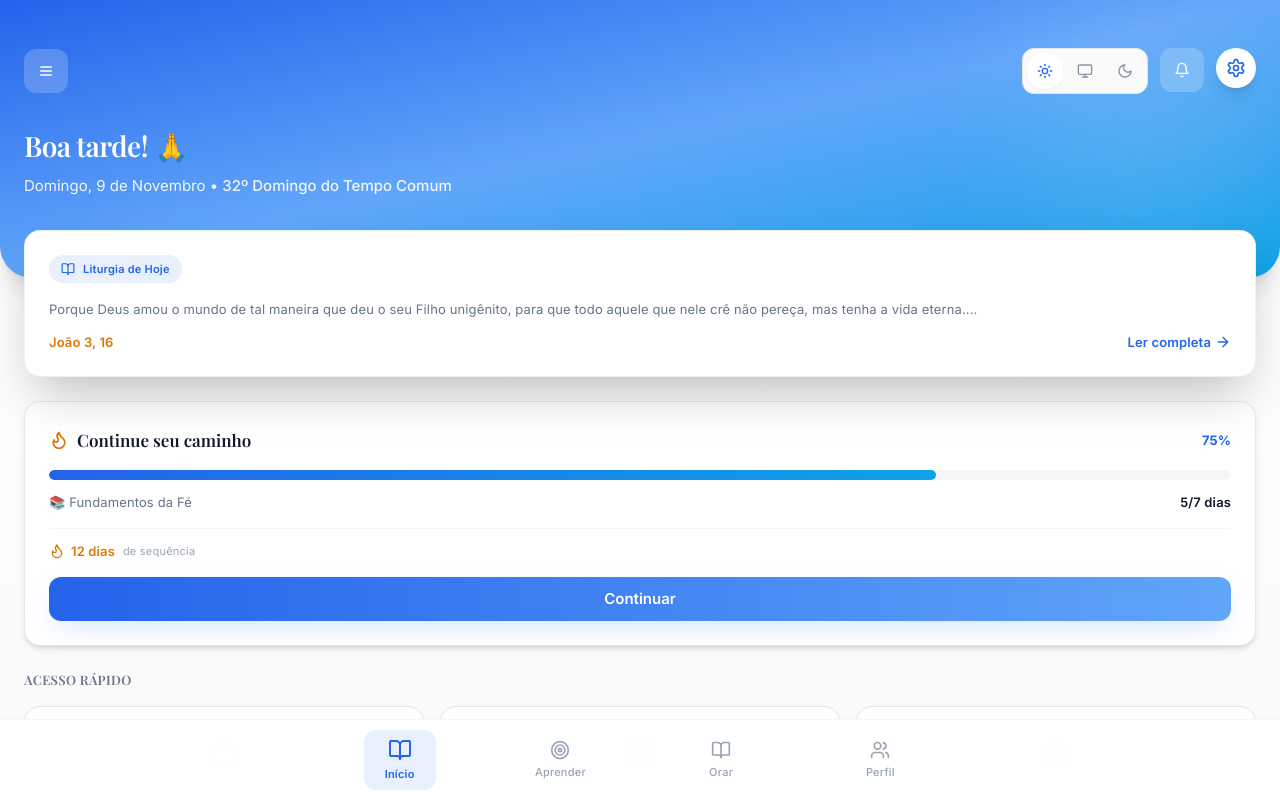
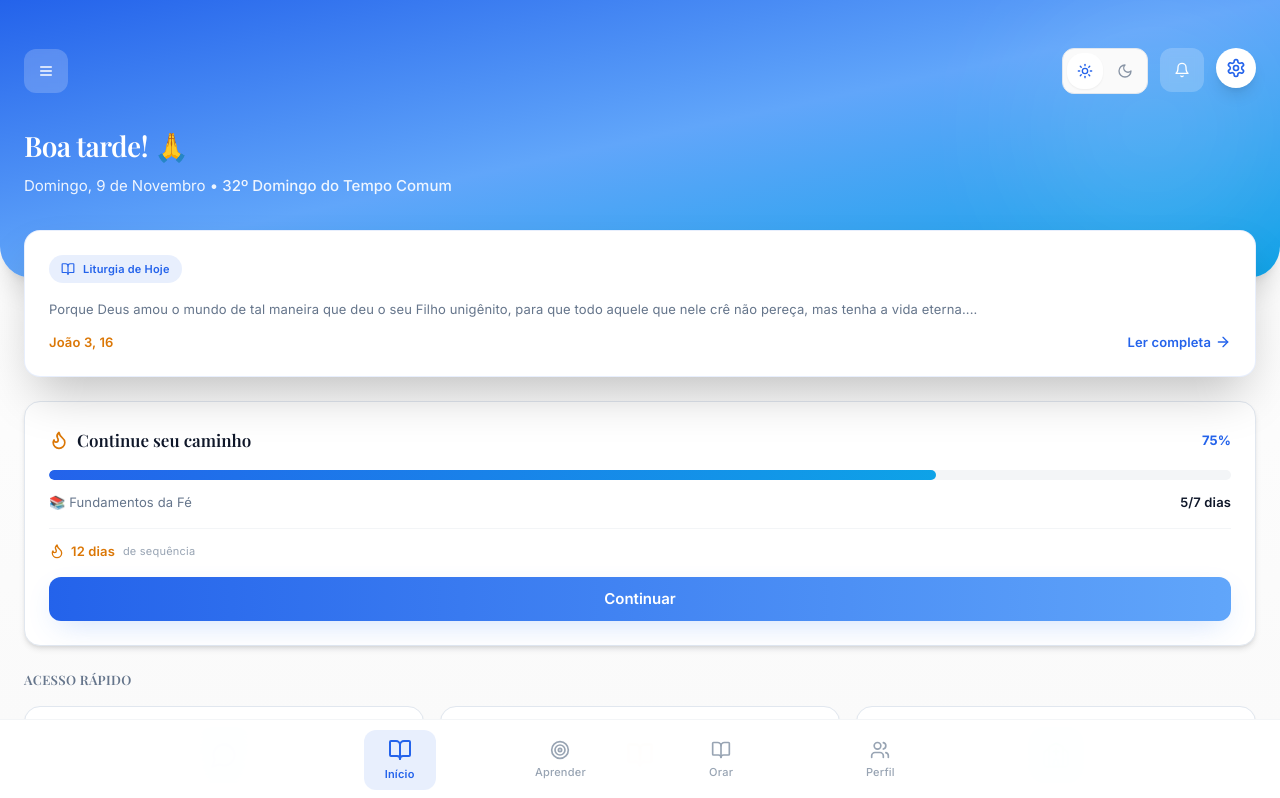
Before and after one commit to lucas-ai-max/fides-saas, a React (Vite) app: page /home in a window 1280 px wide. Shown: the top 798 px of the page. Built offline with nearby package versions, Linux system fonts and the light colour scheme; no server answers; the HTML template or start-up script is replaced by a standard one.

Commit message:
Remove system theme button
Remove the system theme button from ThemeToggle.tsx, leaving only light and dark buttons, and clean up unused Monitor import.

```diff
--- a/src/components/ThemeToggle.tsx
+++ b/src/components/ThemeToggle.tsx
@@ -1,4 +1,4 @@
-import { Sun, Moon, Monitor } from 'lucide-react';
+import { Sun, Moon } from 'lucide-react';
 import { useTheme } from '@/contexts/ThemeContext';
 
 export function ThemeToggle() {
@@ -15,19 +15,7 @@ export function ThemeToggle() {
         }`}
         aria-label="Modo claro"
       >
-        <Sun className="w-4 h-4" />
-      </button>
-
-      <button
-        onClick={() => setTheme('system')}
-        className={`flex items-center justify-center w-9 h-9 rounded-lg transition-all ${
-          theme === 'system'
-            ? 'bg-background-elevated text-primary shadow-sm'
-            : 'text-text-tertiary hover:text-text-secondary hover:bg-background-tertiary'
-        }`}
-        aria-label="Usar tema do sistema"
-      >
-        <Monitor className="w-4 h-4" />
+      <Sun className="w-4 h-4" />
       </button>
 
       <button
```
